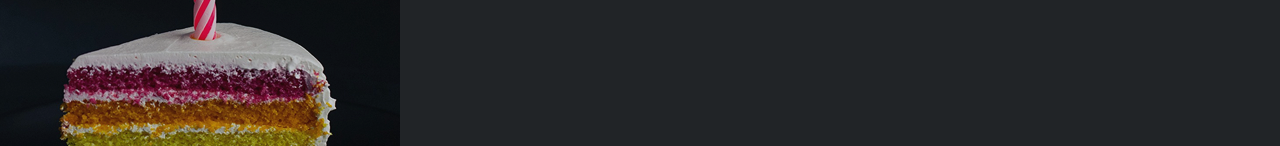
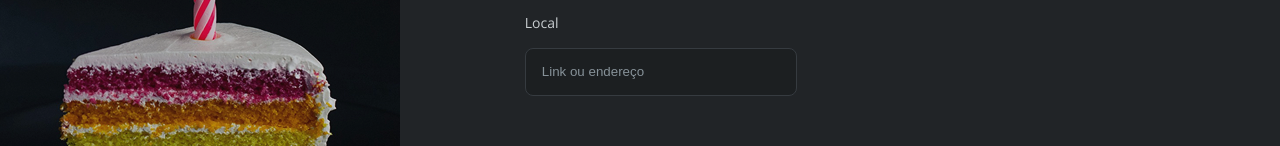
Before and after one commit to Felipe-M13/p-formulario-de-convite, a plain HTML site: page index.html in a window 1280 px wide. Shown: the part 425-571 px from the top of the page. Drawn offline with nearby package versions, Linux system fonts and the light colour scheme.

Commit message:
campo local criado

```diff
--- a/index.html
+++ b/index.html
@@ -87,6 +87,11 @@
             </div>
           </div>
 
+          <div class="form-one">
+            <div class="form-group">
+              <label for="local">Local</label>
+              <input type="text" id="local" placeholder="Link ou endereço">
+            </div>
 
         </fieldset>
 
--- a/styles/forms.css
+++ b/styles/forms.css
@@ -19,6 +19,11 @@ legend {
 .form-row {
   display: flex;
   gap: 1rem;
+}
+
+.form-one {
+  display: flex;
+  margin-top: 1rem;
 }
 
 .form-group {
@@ -125,3 +130,8 @@ input::placeholder {
   border: none;
   font-weight: bold;
 }
+
+#local {
+  width: 272px;
+  height: 48px;
+}
```
